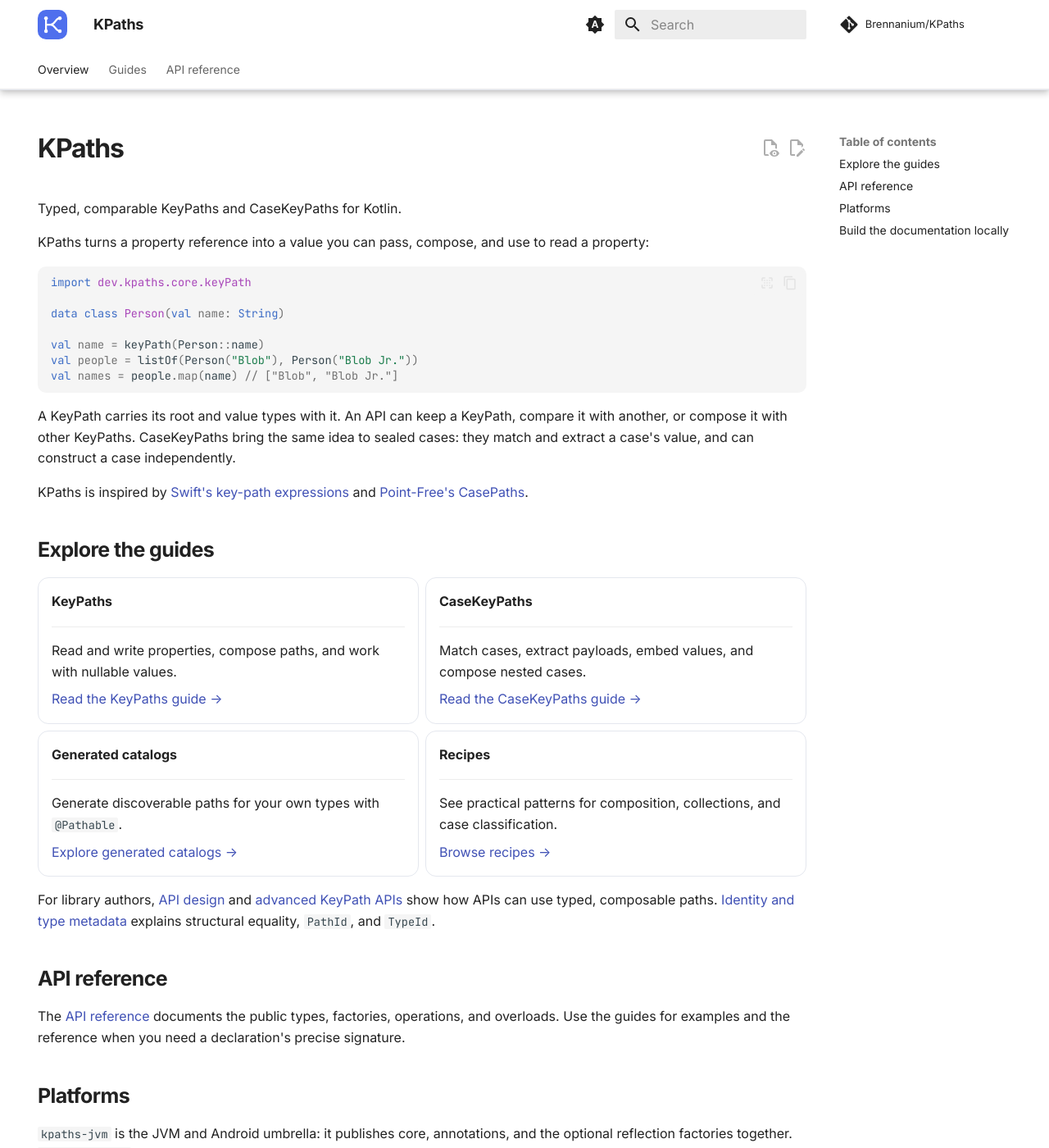
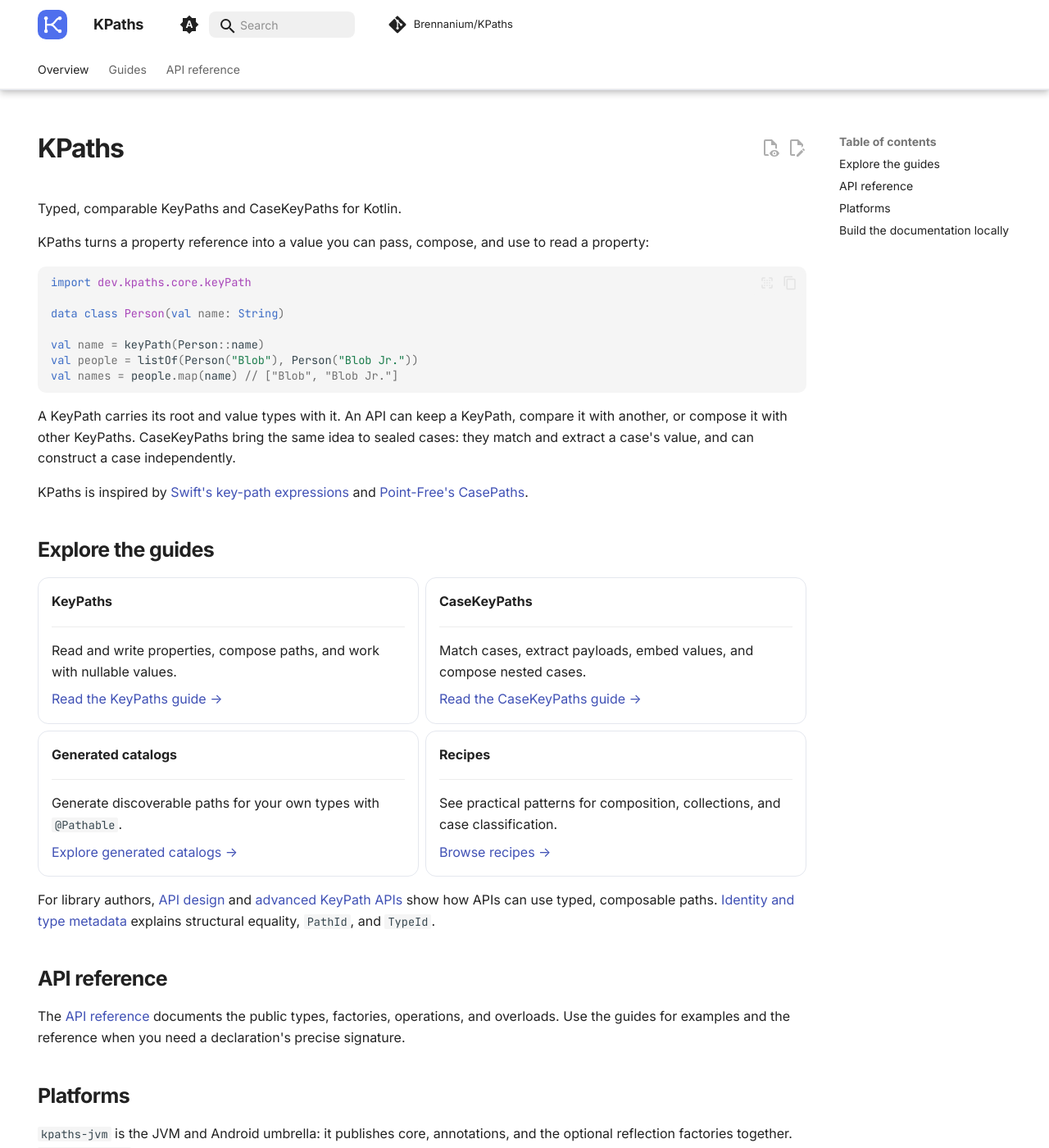
Before and after one commit to Brennanium/KPaths, an MkDocs documentation site: the page built from docs/index.md, in a window 1280 px wide and 1400 px high. Shown: the whole window at 82% size. Built offline with MkDocs 1.6.1 and Material for MkDocs 9.7.7, drawn with Linux system fonts in a browser that asks for light colours; comment, search, counter and statistics services are not loaded.

Commit message:
Polish documentation header controls

```diff
--- a/docs/assets/javascripts/site.js
+++ b/docs/assets/javascripts/site.js
@@ -73,8 +73,14 @@
         select.append(option);
       });
       wrapper.append(label, select);
-      if (header) target.insertBefore(wrapper, header.querySelector('.md-header__source'));
-      else target.prepend(wrapper);
+      if (header) {
+        const title = header.querySelector('.md-header__title');
+        header.insertBefore(wrapper, title ? title.nextSibling : header.querySelector('.md-header__source'));
+      } else {
+        const originalVersion = document.querySelector('#library-version');
+        if (originalVersion) originalVersion.after(wrapper);
+        else target.prepend(wrapper);
+      }
 
       select.addEventListener('change', async () => {
         const versionRoot = new URL(select.value, siteRoot);
--- a/docs/assets/stylesheets/kpaths.css
+++ b/docs/assets/stylesheets/kpaths.css
@@ -13,7 +13,7 @@
 
 .md-header, .md-tabs { border-bottom: 1px solid var(--kpaths-border); }
 .md-header__button.md-logo img { width: 1.8rem; height: 1.8rem; }
-.md-header__title { font-weight: 700; letter-spacing: -.015em; }
+.md-header__title { flex: 0 0 4.25rem; min-width: 0; font-weight: 700; letter-spacing: -.015em; }
 .md-tabs__link { font-weight: 500; }
 .md-content h1 { color: var(--md-default-fg-color); font-weight: 750; letter-spacing: -.035em; }
 .md-content h2 { font-weight: 700; letter-spacing: -.025em; }
@@ -29,30 +29,54 @@
 .md-typeset pre > code { border-radius: .5rem; }
 .md-typeset a { text-underline-offset: .15em; }
 
+/* Match the compact version control to the header rather than presenting a form field. */
 .kpaths-version {
+  position: relative;
   display: inline-flex;
   align-items: center;
-  gap: .3rem;
-  margin: 0 .35rem;
+  margin: 0 auto 0 .2rem;
   color: inherit;
-  font-size: .68rem;
+  font-size: .72rem;
   white-space: nowrap;
 }
+.kpaths-version::after {
+  content: "";
+  position: absolute;
+  right: .45rem;
+  top: 50%;
+  width: .28rem;
+  height: .28rem;
+  border-right: .08rem solid currentColor;
+  border-bottom: .08rem solid currentColor;
+  transform: translateY(-70%) rotate(45deg);
+  pointer-events: none;
+}
+.kpaths-version__label {
+  position: absolute;
+  width: 1px;
+  height: 1px;
+  overflow: hidden;
+  clip-path: inset(50%);
+}
 .kpaths-version select {
+  appearance: none;
   max-width: 7rem;
-  padding: .24rem 1.3rem .24rem .45rem;
-  border: 1px solid var(--kpaths-border);
-  border-radius: .35rem;
-  background-color: transparent;
+  padding: .3rem 1.15rem .3rem .35rem;
+  border: 0;
+  border-radius: .3rem;
+  background: transparent;
   color: inherit;
   font: inherit;
   cursor: pointer;
 }
+.kpaths-version select:hover { background: var(--md-default-fg-color--lightest); }
+.kpaths-version select:focus-visible { outline: 2px solid currentColor; outline-offset: 2px; }
 .kpaths-version select option { color: #20232a; background: #fff; }
+[data-md-color-scheme="slate"] .kpaths-version select option { color: #f3f4f8; background: #20242c; }
 .kpaths-api-home { font-size: .78rem; margin: 0 .65rem; color: inherit; }
 @media screen and (max-width: 44.984375em) {
-  .kpaths-version { margin: 0 .15rem; }
-  .kpaths-version__label { position: absolute; width: 1px; height: 1px; overflow: hidden; clip-path: inset(50%); }
+  .md-header__title { flex-basis: 4rem; }
+  .kpaths-version { margin-left: 0; }
   .kpaths-version select { max-width: 5.5rem; }
 }
 .kpaths-theme-toggle {
@@ -63,3 +87,28 @@
   font-size: 1rem;
   cursor: pointer;
 }
+
+/* Keep the closed desktop search compact; Material still controls the open search panel. */
+@media screen and (min-width: 60em) {
+  [data-md-toggle="search"]:not(:checked) ~ .md-header .md-search__inner {
+    width: 8.9rem;
+  }
+  [data-md-toggle="search"]:not(:checked) ~ .md-header .md-search__form {
+    height: 1.6rem;
+    border-radius: .4rem;
+    background: rgba(0, 0, 0, .06);
+  }
+  [data-md-color-scheme="slate"] [data-md-toggle="search"]:not(:checked) ~ .md-header .md-search__form {
+    background: rgba(226, 228, 233, .12);
+  }
+  [data-md-toggle="search"]:not(:checked) ~ .md-header .md-search__input {
+    font-size: .7rem;
+    padding-left: 1.9rem;
+  }
+  [data-md-toggle="search"]:not(:checked) ~ .md-header .md-search__input ~ .md-search__icon {
+    width: 1rem;
+    height: 1rem;
+    top: .3rem;
+    left: .55rem;
+  }
+}
```
Also changed, not shown: docs/assets/stylesheets/dokka.css (+8 -3 lines).
